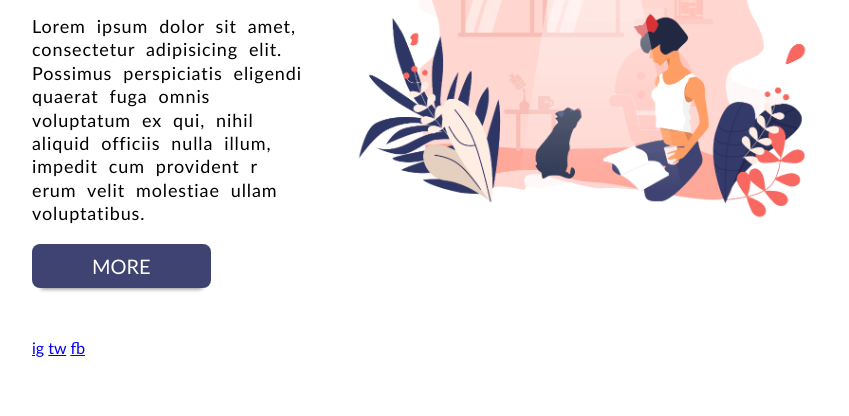
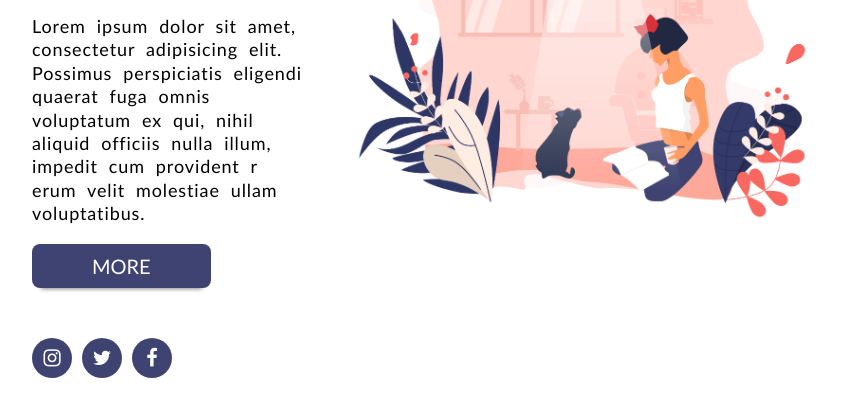
Before and after one commit to RokasSweets/05-prmdn, a website: page index.html in a window 1280 px wide. Shown: the part 266-682 px from the top of the page, without its empty margins (208-1057 px from the left). Drawn offline with Linux system fonts and the light colour scheme.

Commit message:
social icons

```diff
--- a/css/main.css
+++ b/css/main.css
@@ -44,19 +44,19 @@ nav {
     margin-top: 4px;
     }
 
-main {
+.main-content {
     display: inline-block;
     margin-left: calc(50% - 400px);
     margin-top: 40px;
     width: 800px;
     }
 
-main > div {
+.main-content > div {
     width: 35%;
     float: left;
     }
 
-main > img {
+.main-content > img {
     width: 60%;
     float: right;
     }
@@ -103,4 +103,17 @@ main > img {
     margin-top: 50px;
 }
 
-.socials > a {}
+.socials > .icon {
+    text-decoration: none;
+    font-size: 20px;
+    background-color: #3F4371;
+    color: #fff;
+    border-radius: 50%;
+    width: 2em;
+    height: 2em;
+    text-align: center;
+    line-height: 2em;
+    float: left;
+    margin-right: 0.5em;
+    margin-bottom: 0.5em;
+}
--- a/index.html
+++ b/index.html
@@ -13,6 +13,7 @@
     <link rel="mask-icon" href="favicon/safari-pinned-tab.svg" color="#5bbad5">
     <meta name="msapplication-TileColor" content="#da532c">
     <meta name="theme-color" content="#ffffff">
+    <link rel="stylesheet" href="./css/font-awesome.min.css">
     <link rel="stylesheet" href="./css/main.css">
 </head>
 <body>
@@ -27,7 +28,7 @@
         </nav>
     </header>
 
-    <main>
+    <main class="main-content">
         <div>
             <h1 class="main-title">A happy <span>weekend</span></h1>
             <p class="description">Lorem ipsum dolor sit amet, consectetur adipisicing elit. Possimus perspiciatis eligendi
@@ -35,9 +36,9 @@
                 erum velit molestiae ullam voluptatibus.</p>
             <a class="btn" href="#">More</a>
             <div class="socials">
-                <a class="icon" href="#">ig</a>
-                <a class="icon" href="#">tw</a>
-                <a class="icon" href="#">fb</a>
+                <a class="icon fa fa-instagram" href="#"></a>
+                <a class="icon fa fa-twitter" href="#"></a>
+                <a class="icon fa fa-facebook" href="#"></a>
 
             </div>
         </div>
```
